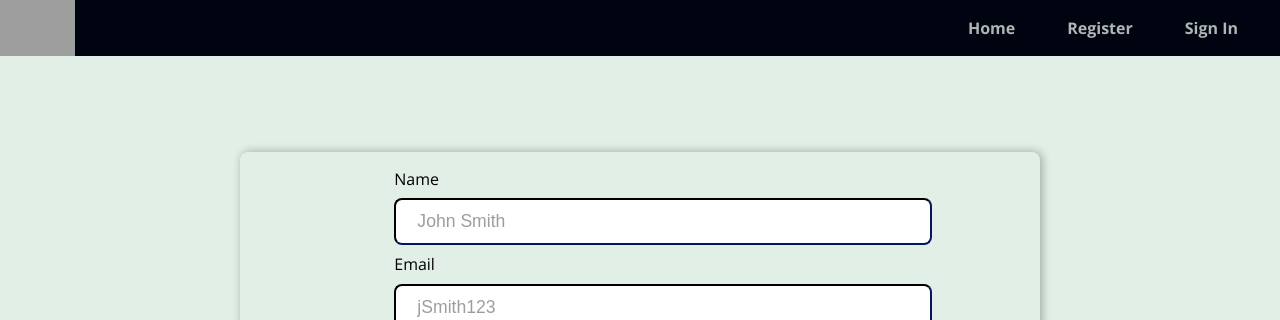
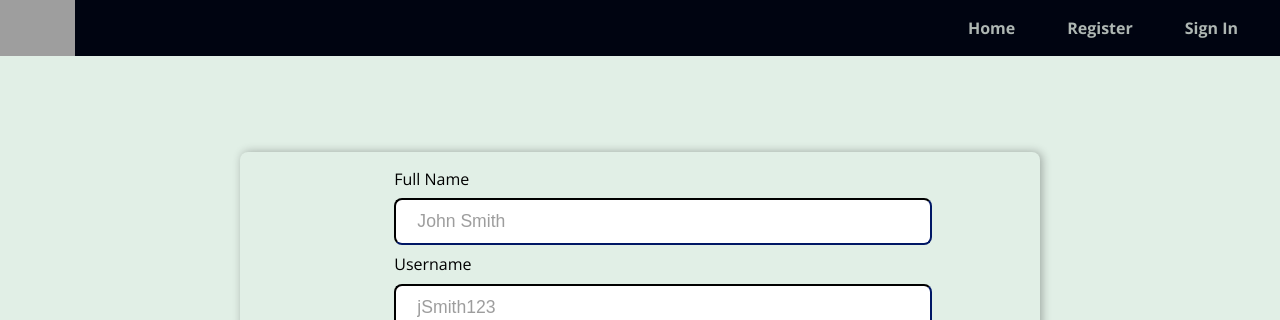
Before and after one commit to Neoj1sec142/Foodle-Front, a React (Create React App) app in the folder client/: page /register in a window 1280 px wide. Shown: the top 320 px of the page. Built offline with nearby package versions, Linux system fonts and the light colour scheme; grey boxes are pictures that could not be loaded.

Commit message:
connecting auth

```diff
--- a/client/src/pages/Register.js
+++ b/client/src/pages/Register.js
@@ -41,7 +41,7 @@ const Register = () => {
       <div className="card-overlay centered">
         <form className="col" onSubmit={handleSubmit}>
           <div className="input-wrapper">
-            <label htmlFor="fullname">Name</label>
+            <label htmlFor="fullname">Full Name</label>
             <input
               onChange={handleChange}
               name="fullname"
@@ -52,7 +52,7 @@ const Register = () => {
             />
           </div>
           <div className="input-wrapper">
-            <label htmlFor="username">Email</label>
+            <label htmlFor="username">Username</label>
             <input
               onChange={handleChange}
               name="username"
```
